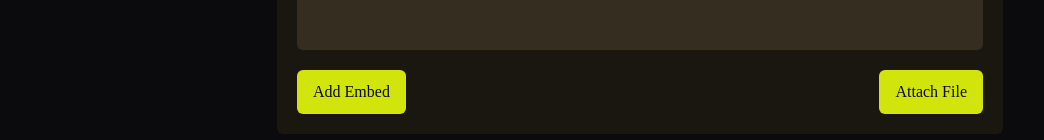
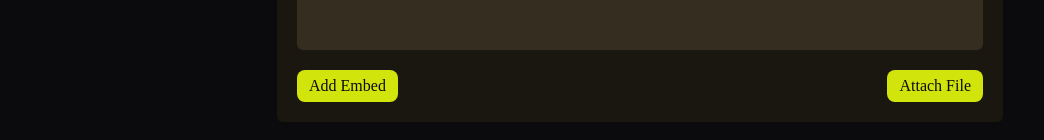
Before and after one commit to clanflare/cf-modmail-web, a Next.js app: page / in a window 1280 px wide. Shown: the part 314-454 px from the top of the page, without its empty margins (0-1044 px from the left). Built offline with nearby package versions, Linux system fonts and the light colour scheme; no server answers; a web font is replaced by a local one.

Commit message:
feat: :sparkles: update button styles

```diff
--- a/components/config-page/config-node/config-node.tsx
+++ b/components/config-page/config-node/config-node.tsx
@@ -66,8 +66,8 @@ const ConfigNode = (props: Props) => {
 				/>
 
 				<div className="w-full flex justify-between items-center mt-5">
-					<SolidBtn title="Add Embed" className="w-fit" />
-					<SolidBtn title="Attach File" className="w-fit" />
+					<SolidBtn title="Add Embed" className="w-fit px-3 py-1 rounded-lg" />
+					<SolidBtn title="Attach File" className="w-fit px-3 py-1 rounded-lg" />
 				</div>
 			</div>
 			<div className="w-full flex items-center justify-center">
```
